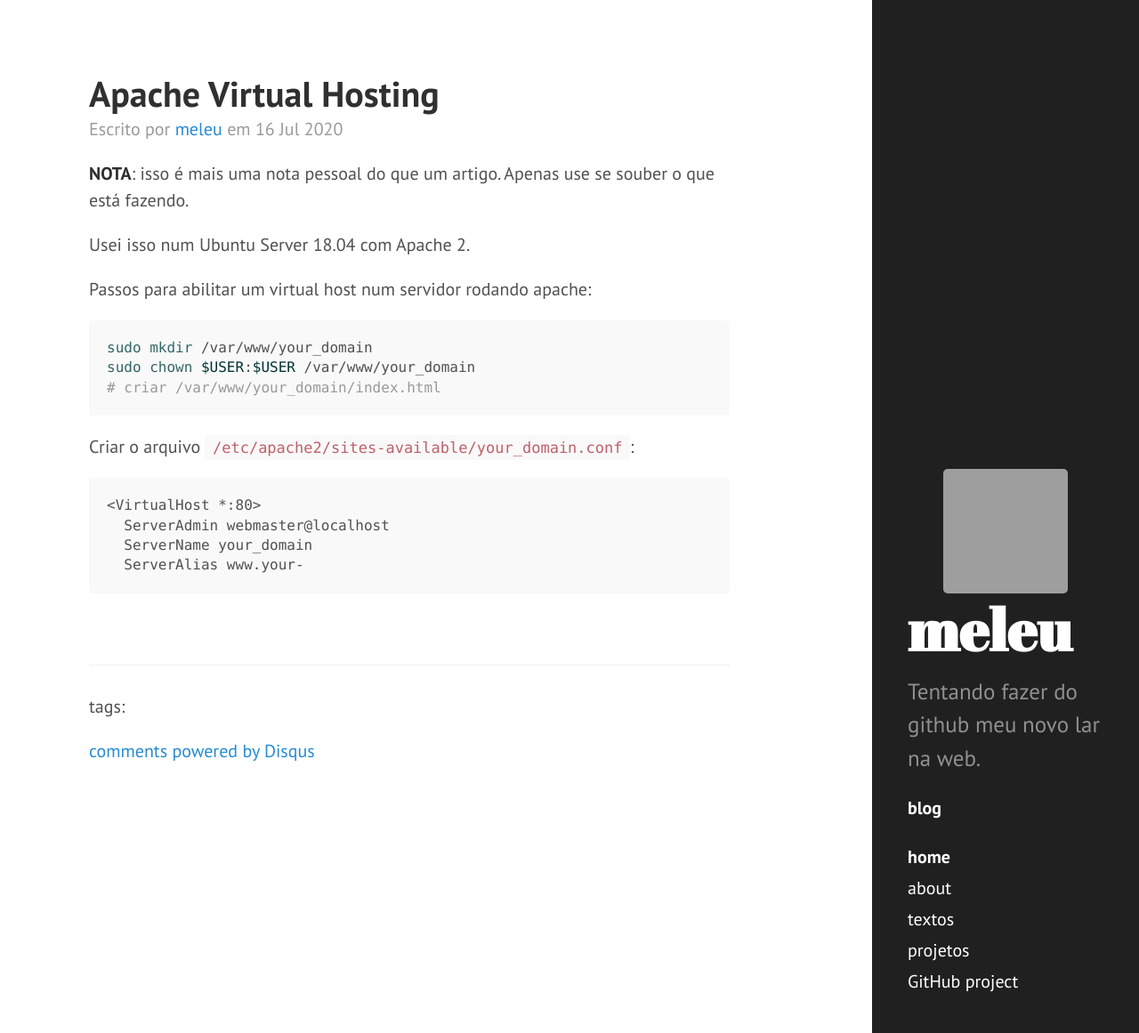
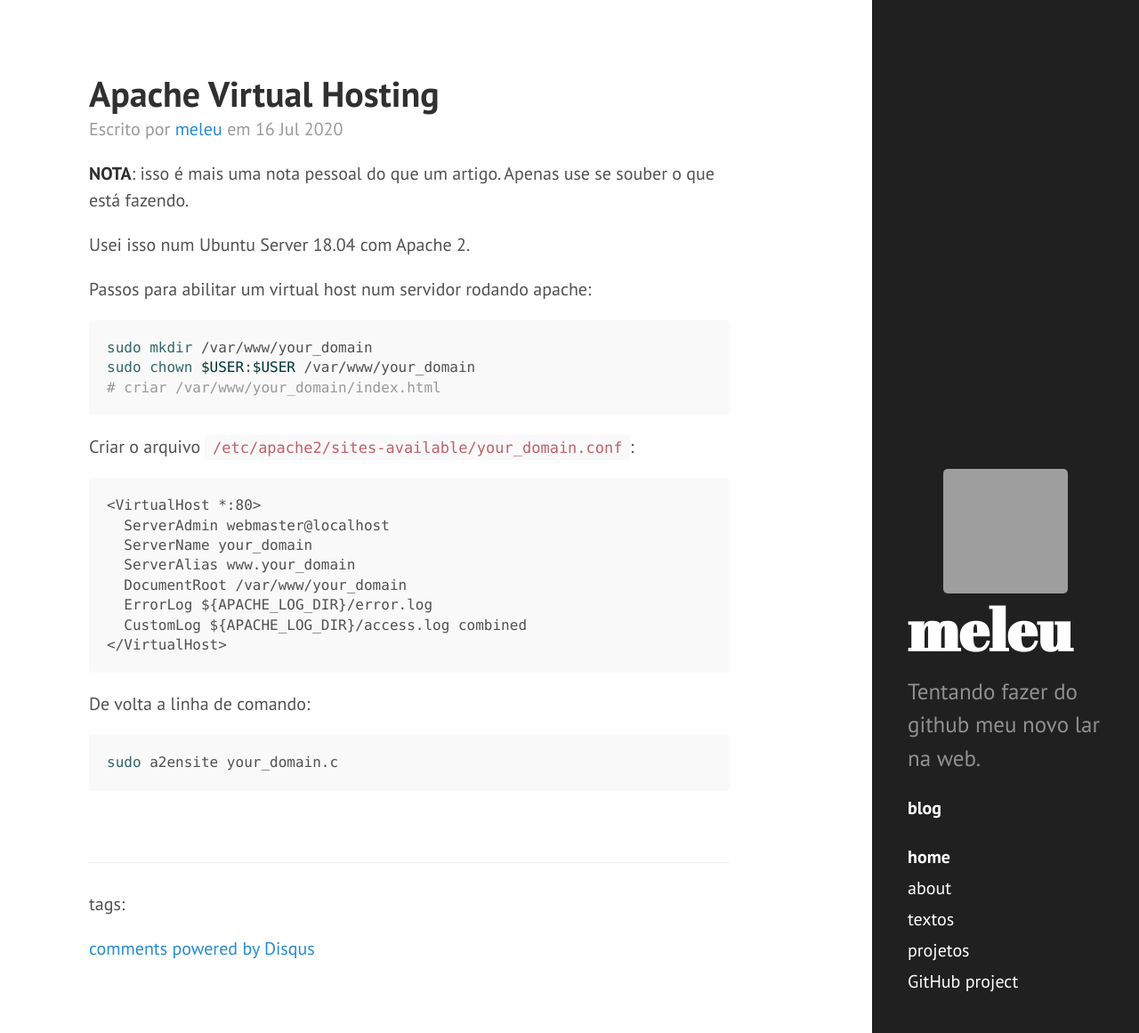
Before and after one commit to meleu/meleu.github.io, a Jekyll site: the page built from _posts/2020-07-16-apache-virtual-hosting.md.md, in a window 1280 px wide and 1161 px high. Shown: the whole window at 89% size. Built offline with Jekyll 4.4.1, drawn with Linux system fonts in a browser that asks for light colours; comment, search, counter and statistics services are not loaded; grey boxes are pictures that could not be loaded.

Commit message:
_posts/2020-07-16-apache-virtual-hosting.md.md updated from https://stackedit.io/

````diff
--- a/_posts/2020-07-16-apache-virtual-hosting.md.md
+++ b/_posts/2020-07-16-apache-virtual-hosting.md.md
@@ -21,8 +21,17 @@ Criar o arquivo `/etc/apache2/sites-available/your_domain.conf`:
 <VirtualHost *:80>
   ServerAdmin webmaster@localhost
   ServerName your_domain
-  ServerAlias www.your-
+  ServerAlias www.your_domain
+  DocumentRoot /var/www/your_domain
+  ErrorLog ${APACHE_LOG_DIR}/error.log
+  CustomLog ${APACHE_LOG_DIR}/access.log combined
+</VirtualHost>
+```
+
+De volta a linha de comando:
+```shell
+sudo a2ensite your_domain.c
 ```
 <!--stackedit_data:
-eyJoaXN0b3J5IjpbODQ3MTM2OTE5XX0=
+eyJoaXN0b3J5IjpbLTQwNzcxNTA1NF19
 -->
````
